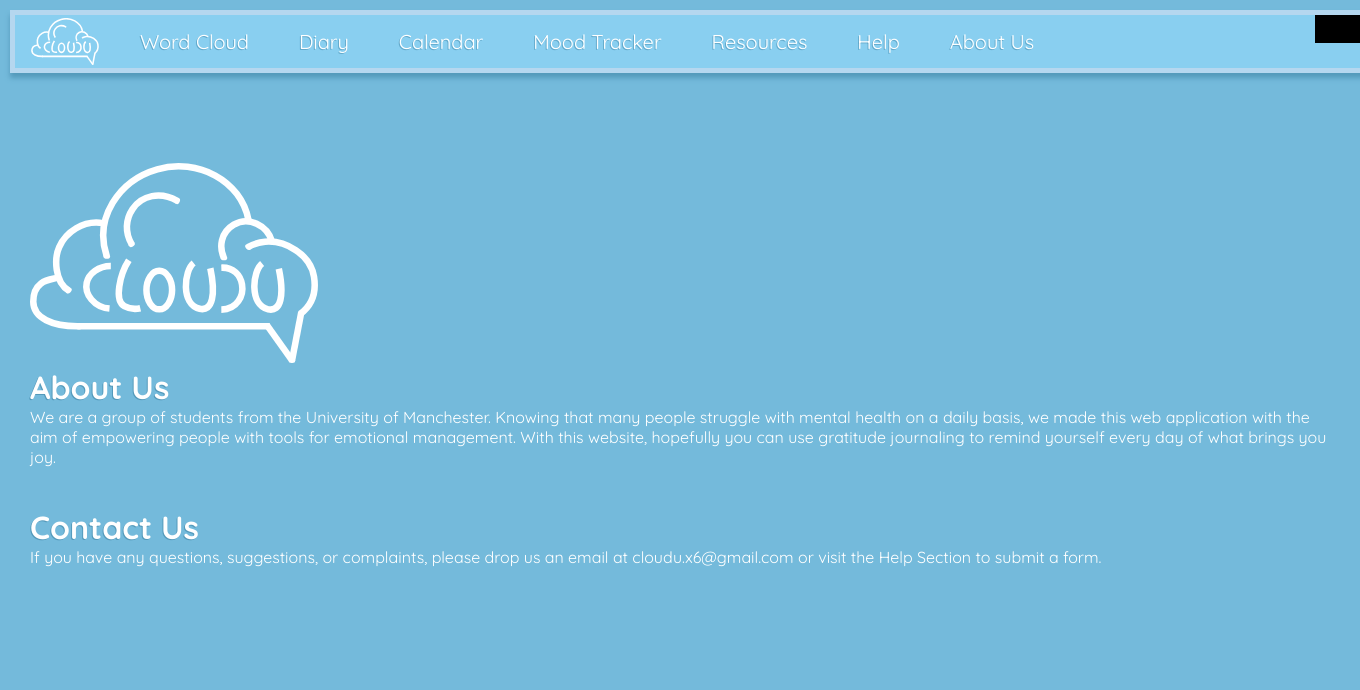
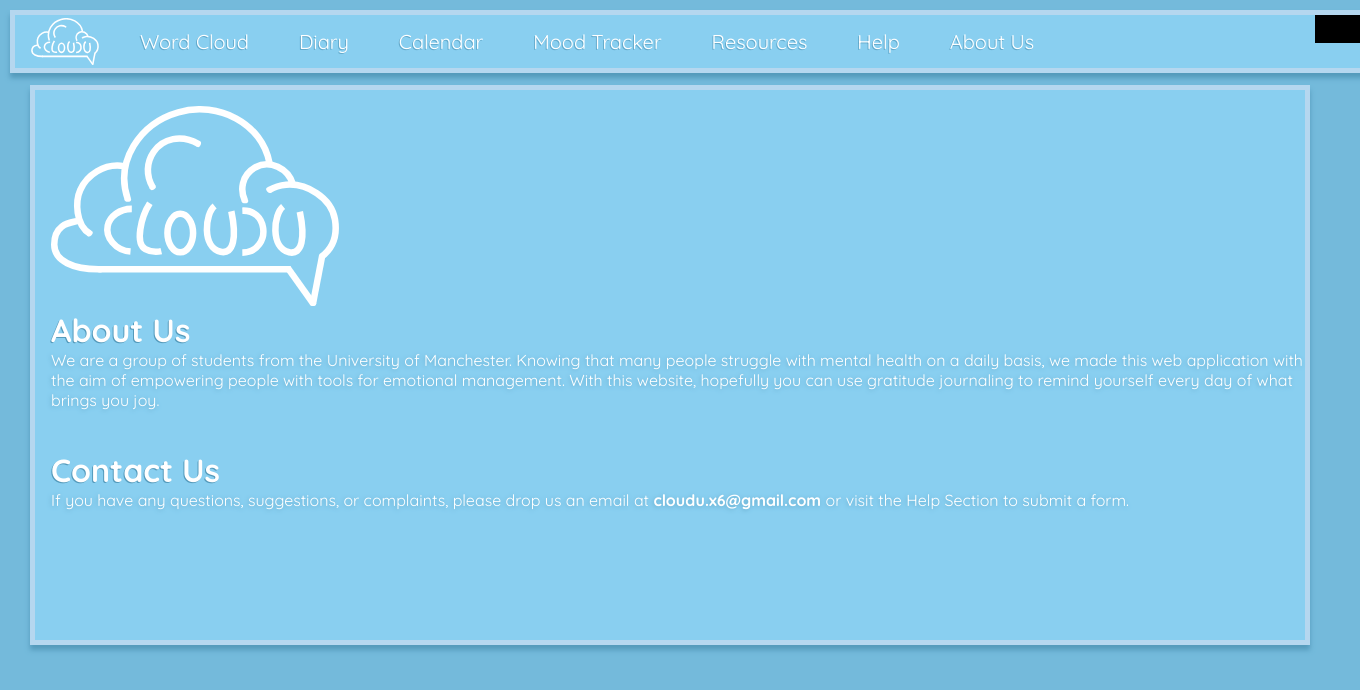
Before and after one commit to tonylay7/cloudu, a PHP site: page /AboutUs.php in a window 1360 px wide. Shown: the top 690 px of the page. Run offline with PHP 8.4, Linux system fonts and the light colour scheme; the visitor is signed in with stand-in values (Sample User, id 1); data that the repository does not hold is empty.

Commit message:
minor text appearance changes

```diff
--- a/WebPages/AboutUs.php
+++ b/WebPages/AboutUs.php
@@ -22,6 +22,19 @@
       href="https://fonts.googleapis.com/css2?family=Quicksand:wght@300;400;500;600;700&display=swap"
       rel="stylesheet"
     />
+    <style type="text/css">
+      #box{
+        margin: 0 auto;
+        background-color: rgb(137, 207, 240);
+        box-shadow: 0px 5px 5px #549abb;
+        border: 5px solid rgb(200, 220, 240, 0.7);
+        height: 35em;
+        width: 80em;
+        padding-top: 1em;
+        padding-left: 1em;
+        text-shadow: -1px 1px 4px #64aacb;
+        }
+    </style>
     <meta charset="UTF-8">
     <title>Mood Tracker</title>
   </head>
@@ -41,13 +54,15 @@
     </div>
 
     <div class="aboutus">
+      <div id="box">
       <img class="aboutus" src="images/cloudu_white.svg">
       <h1>About Us</h1>
       <p>We are a group of students from the University of Manchester. Knowing that many people struggle with mental health on a daily basis, we made this web application with the aim of empowering people with tools for emotional management. With this website, hopefully you can use gratitude journaling to remind yourself every day of what brings you joy.</p>
       <br>
       <br>
       <h1>Contact Us</h1>
-      <p>If you have any questions, suggestions, or complaints, please drop us an email at cloudu.x6@gmail.com or visit the Help Section to submit a form.</p>
+      <p>If you have any questions, suggestions, or complaints, please drop us an email at <b>cloudu.x6@gmail.com</b> or visit the Help Section to submit a form.</p>
+      </div>
     </div>
 
   </body>
--- a/WebPages/Help.php
+++ b/WebPages/Help.php
@@ -46,6 +46,7 @@
         h1, p{
             color: rgb(137, 207, 240);
         }
+
       </style>
     <meta charset="UTF-8">
     <title>Help Page</title>
```
